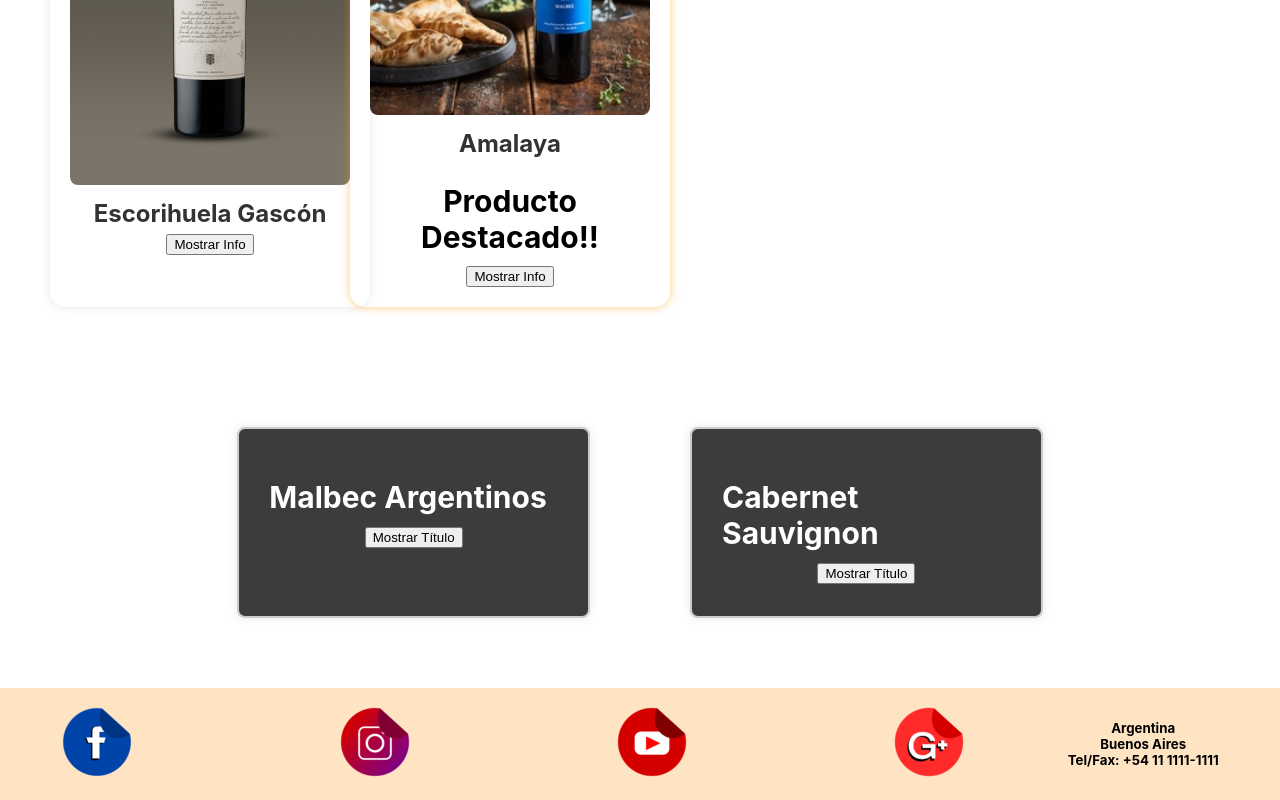
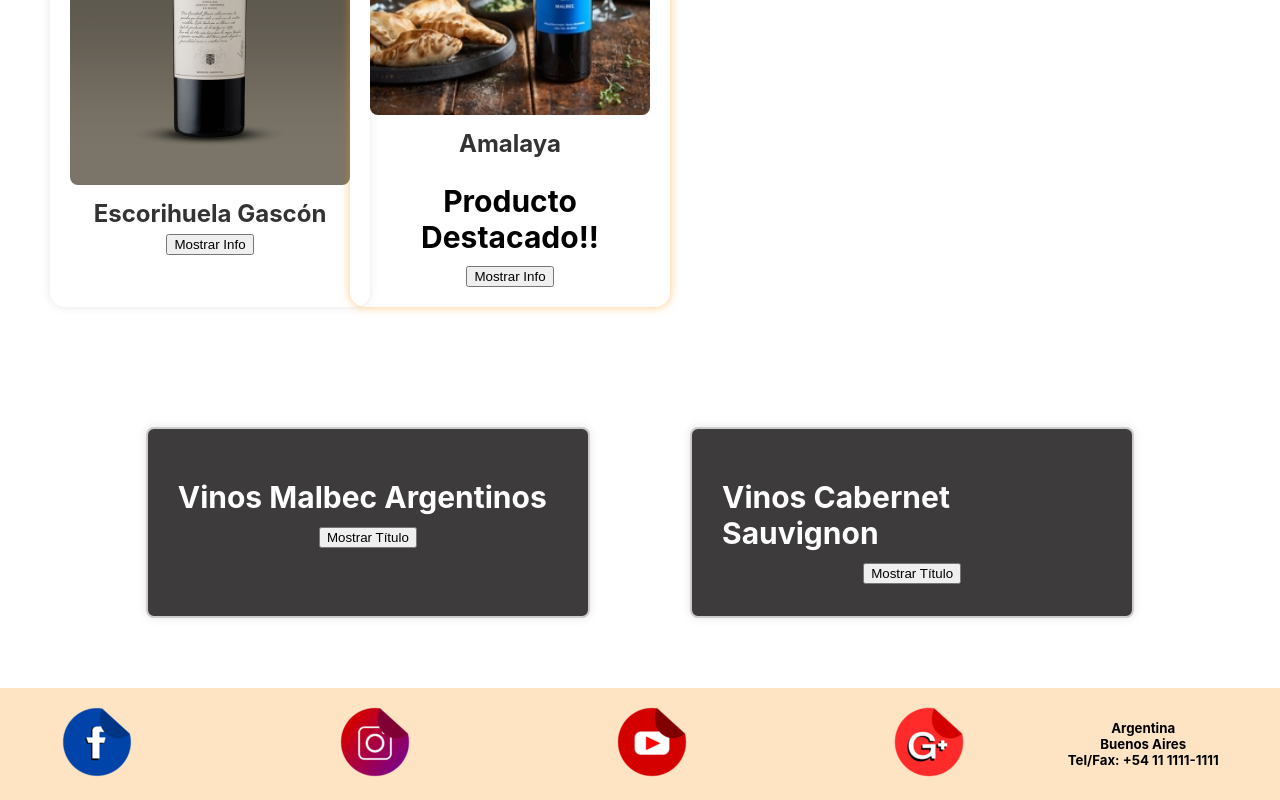
Before and after one commit to Emilianolandi/vinos-argentinos, a React (Create React App) app: page /Productos in a window 1280 px wide. Shown: the part 2112-2912 px from the top of the page. Built offline with nearby package versions, Linux system fonts and the light colour scheme.

Commit message:
arreglando boton

```diff
--- a/src/components/vinos_descripcion.js
+++ b/src/components/vinos_descripcion.js
@@ -29,30 +29,40 @@ export default function Vinos() {
       <>
         <div className='Resumen'>
           <div className={`Malbec ${malbecVisible ? 'visible' : ''}`}>
-            <h1>Malbec Argentinos</h1>
+            <h1>Vinos Malbec Argentinos</h1>
+
+
             <div className='boton'>
 
-            <button onClick={() => showAlert('El Malbec argentino es un vino tinto que ha alcanzado renombre internacional y se ha convertido en un emblema distintivo de la industria vinícola de Argentina. Originario de la región de Cahors en Francia, el Malbec encontró en Argentina condiciones climáticas y geográficas ideales para prosperar. La uva Malbec se adapta especialmente bien a la altitud y el clima seco de regiones como Mendoza, donde se cultiva la mayoría del Malbec argentino.')}>
+            <button onClick={() => showAlert('Descripción del Malbec')}>
               Mostrar Título
             </button>
-          </div>
-
+            </div>
             {malbecVisible && (
               <>
+                <p>
+                  El Malbec argentino es un vino tinto que ha alcanzado renombre internacional y se ha convertido en un emblema distintivo de la industria vinícola de Argentina. Originario de la región de Cahors en Francia, el Malbec encontró en Argentina condiciones climáticas y geográficas ideales para prosperar. La uva Malbec se adapta especialmente bien a la altitud y el clima seco de regiones como Mendoza, donde se cultiva la mayoría del Malbec argentino.
+                </p>
+                <p>
+                  El Malbec argentino es un vino tinto que ha alcanzado renombre internacional y se ha convertido en un emblema distintivo de la industria vinícola de Argentina. Originario de la región de Cahors en Francia, el Malbec encontró en Argentina condiciones climáticas y geográficas ideales para prosperar. La uva Malbec se adapta especialmente bien a la altitud y el clima seco de regiones como Mendoza, donde se cultiva la mayoría del Malbec argentino.
+                </p>
 
               </>
             )}
           </div>
 
           <div className={`Cabernet ${cabernetVisible ? 'visible' : ''}`}>
-            <h1>Cabernet Sauvignon</h1>
+            <h1>Vinos Cabernet Sauvignon</h1>
             <div className='boton'>
-            <button onClick={() => showAlert('El Cabernet Sauvignon es otra cepa destacada que ha encontrado un hogar exitoso en los viñedos argentinos. Originario de la región de Burdeos en Francia, el Cabernet Sauvignon se ha adaptado bien al clima diverso y a las diferentes altitudes de las regiones vinícolas argentinas. Conocido por su estructura robusta y sus sabores intensos, el Cabernet Sauvignon argentino ofrece vinos tintos complejos y elegantes. ')}>
+            <button onClick={() => showAlert('Descripción del Cabernet Sauvignon')}>
               Mostrar Título
             </button>
             </div>
             {cabernetVisible && (
               <>
+                <p>
+                  El Cabernet Sauvignon es otra cepa destacada que ha encontrado un hogar exitoso en los viñedos argentinos. Originario de la región de Burdeos en Francia, el Cabernet Sauvignon se ha adaptado bien al clima diverso y a las diferentes altitudes de las regiones vinícolas argentinas. Conocido por su estructura robusta y sus sabores intensos, el Cabernet Sauvignon argentino ofrece vinos tintos complejos y elegantes.
+                </p>
 
               </>
             )}
```
